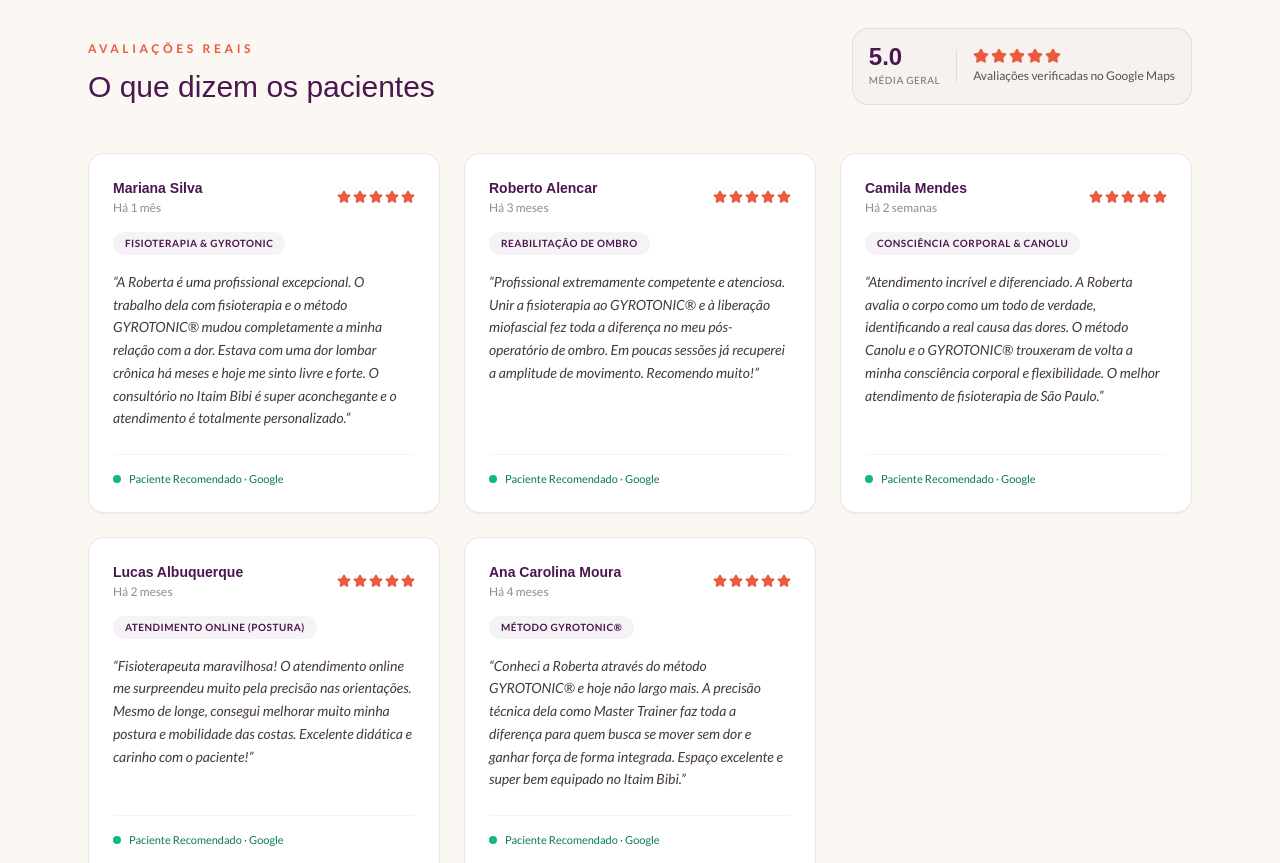
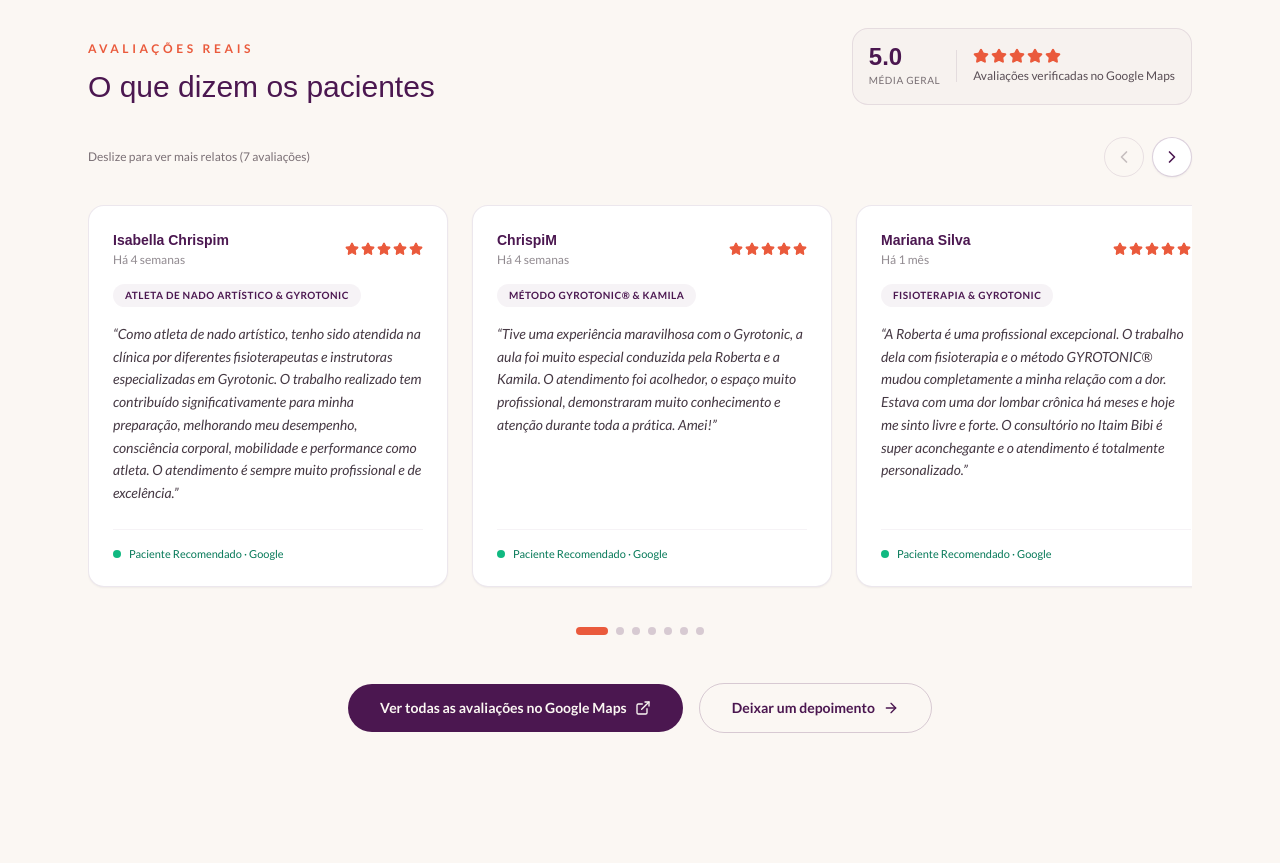
Before and after one commit to unicain/rquinn, a React (Vite) app: page / in a window 1280 px wide. Shown: the part 5380-6243 px from the top of the page. Built offline with nearby package versions, Linux system fonts and the light colour scheme; no server answers; the HTML template or start-up script is replaced by a standard one; a web font is replaced by a local one.

Commit message:
feat: add new patient testimonials
Update site content with two new reviews and introduce a carousel component for the testimonials section.

```diff
--- a/index.html
+++ b/index.html
@@ -51,11 +51,39 @@
         "aggregateRating": {
           "@type": "AggregateRating",
           "ratingValue": "5.0",
-          "reviewCount": "23",
+          "reviewCount": "25",
           "bestRating": "5",
           "worstRating": "1"
         },
         "review": [
+          {
+            "@type": "Review",
+            "author": {
+              "@type": "Person",
+              "name": "Isabella Chrispim"
+            },
+            "datePublished": "2026-08-25",
+            "reviewBody": "Como atleta de nado artístico, tenho sido atendida na clínica por diferentes fisioterapeutas e instrutoras especializadas em Gyrotonic. O trabalho realizado tem contribuído significativamente para minha preparação, melhorando meu desempenho, consciência corporal, mobilidade e performance como atleta. O atendimento é sempre muito profissional e de excelência.",
+            "reviewRating": {
+              "@type": "Rating",
+              "ratingValue": "5",
+              "bestRating": "5"
+            }
+          },
+          {
+            "@type": "Review",
+            "author": {
+              "@type": "Person",
+              "name": "ChrispiM"
+            },
+            "datePublished": "2026-08-25",
+            "reviewBody": "Tive uma experiência maravilhosa com o Gyrotonic, a aula foi muito especial conduzida pela Roberta e a Kamila. O atendimento foi acolhedor, o espaço muito bem profissional demonstrou muito conhecimento e atenção durante toda a prática. Amei",
+            "reviewRating": {
+              "@type": "Rating",
+              "ratingValue": "5",
+              "bestRating": "5"
+            }
+          },
           {
             "@type": "Review",
             "author": {
--- a/src/components/Depoimentos.tsx
+++ b/src/components/Depoimentos.tsx
@@ -1,7 +1,22 @@
-import { Star, ArrowRight, ExternalLink } from "lucide-react";
+import { useState, useRef, useEffect, useCallback } from "react";
+import { Star, ArrowRight, ExternalLink, ChevronLeft, ChevronRight } from "lucide-react";
 import { GOOGLE_MAPS_URL } from "../data/site";
 
 const DEPOIMENTOS = [
+  {
+    nome: "Isabella Chrispim",
+    tratamento: "Atleta de Nado Artístico & Gyrotonic",
+    relato:
+      "Como atleta de nado artístico, tenho sido atendida na clínica por diferentes fisioterapeutas e instrutoras especializadas em Gyrotonic. O trabalho realizado tem contribuído significativamente para minha preparação, melhorando meu desempenho, consciência corporal, mobilidade e performance como atleta. O atendimento é sempre muito profissional e de excelência.",
+    tempo: "Há 4 semanas",
+  },
+  {
+    nome: "ChrispiM",
+    tratamento: "Método GYROTONIC® & Kamila",
+    relato:
+      "Tive uma experiência maravilhosa com o Gyrotonic, a aula foi muito especial conduzida pela Roberta e a Kamila. O atendimento foi acolhedor, o espaço muito profissional, demonstraram muito conhecimento e atenção durante toda a prática. Amei!",
+    tempo: "Há 4 semanas",
+  },
   {
     nome: "Mariana Silva",
     tratamento: "Fisioterapia & Gyrotonic",
@@ -40,9 +55,70 @@
 ];
 
 export default function Depoimentos() {
+  const scrollContainerRef = useRef<HTMLDivElement>(null);
+  const [canScrollLeft, setCanScrollLeft] = useState(false);
+  const [canScrollRight, setCanScrollRight] = useState(true);
+  const [activeIndex, setActiveIndex] = useState(0);
+
+  const updateScrollState = useCallback(() => {
+    const el = scrollContainerRef.current;
+    if (!el) return;
+
+    setCanScrollLeft(el.scrollLeft > 10);
+    setCanScrollRight(el.scrollLeft + el.clientWidth < el.scrollWidth - 10);
+
+    const firstCard = el.firstElementChild as HTMLElement | null;
+    if (firstCard) {
+      const cardWidth = firstCard.offsetWidth + 24; // largura + gap
+      const index = Math.round(el.scrollLeft / cardWidth);
+      setActiveIndex(Math.min(Math.max(index, 0), DEPOIMENTOS.length - 1));
+    }
+  }, []);
+
+  useEffect(() => {
+    const el = scrollContainerRef.current;
+    if (!el) return;
+
+    updateScrollState();
+    el.addEventListener("scroll", updateScrollState, { passive: true });
+    window.addEventListener("resize", updateScrollState);
+
+    return () => {
+      el.removeEventListener("scroll", updateScrollState);
+      window.removeEventListener("resize", updateScrollState);
+    };
+  }, [updateScrollState]);
+
+  const scroll = (direction: "left" | "right") => {
+    const el = scrollContainerRef.current;
+    if (!el) return;
+
+    const firstCard = el.firstElementChild as HTMLElement | null;
+    const scrollAmount = (firstCard?.offsetWidth || 340) + 24;
+
+    el.scrollBy({
+      left: direction === "left" ? -scrollAmount : scrollAmount,
+      behavior: "smooth",
+    });
+  };
+
+  const scrollToIndex = (index: number) => {
+    const el = scrollContainerRef.current;
+    if (!el) return;
+
+    const firstCard = el.firstElementChild as HTMLElement | null;
+    const cardWidth = (firstCard?.offsetWidth || 340) + 24;
+
+    el.scrollTo({
+      left: index * cardWidth,
+      behavior: "smooth",
+    });
+  };
+
   return (
     <section id="depoimentos" className="bg-cream py-20 text-ink">
       <div className="mx-auto max-w-6xl px-6">
+        {/* Cabeçalho da seção */}
         <div className="flex flex-col items-start justify-between gap-6 md:flex-row md:items-end">
           <div>
             <p className="text-xs font-bold uppercase tracking-[0.3em] text-coral">
@@ -80,11 +156,49 @@
           </div>
         </div>
 
-        <div className="mt-12 grid gap-6 sm:grid-cols-2 lg:grid-cols-3">
-          {DEPOIMENTOS.map((depoimento) => (
+        {/* Barra de controles do carrossel */}
+        <div className="mt-8 flex items-center justify-between">
+          <p className="text-xs text-ink/60">
+            Deslize para ver mais relatos ({DEPOIMENTOS.length} avaliações)
+          </p>
+
+          <div className="flex items-center gap-2">
+            <button
+              onClick={() => scroll("left")}
+              disabled={!canScrollLeft}
+              aria-label="Depoimento anterior"
+              className={`flex h-10 w-10 items-center justify-center rounded-full border transition-all ${
+                canScrollLeft
+                  ? "border-roxo/20 bg-white text-roxo shadow-sm hover:border-roxo hover:bg-roxo hover:text-cream cursor-pointer"
+                  : "border-roxo/10 bg-transparent text-ink/25 cursor-not-allowed"
+              }`}
+            >
+              <ChevronLeft className="h-5 w-5" />
+            </button>
+            <button
+              onClick={() => scroll("right")}
+              disabled={!canScrollRight}
+              aria-label="Próximo depoimento"
+              className={`flex h-10 w-10 items-center justify-center rounded-full border transition-all ${
+                canScrollRight
+                  ? "border-roxo/20 bg-white text-roxo shadow-sm hover:border-roxo hover:bg-roxo hover:text-cream cursor-pointer"
+                  : "border-roxo/10 bg-transparent text-ink/25 cursor-not-allowed"
+              }`}
+            >
+              <ChevronRight className="h-5 w-5" />
+            </button>
+          </div>
+        </div>
+
+        {/* Carrossel com Scroll Snap nativo e touch-swipe suave */}
+        <div
+          ref={scrollContainerRef}
+          className="mt-6 flex gap-6 overflow-x-auto pb-4 pt-1 snap-x snap-mandatory scroll-smooth [scrollbar-width:none] [-ms-overflow-style:none] [&::-webkit-scrollbar]:hidden"
+        >
+          {DEPOIMENTOS.map((depoimento, index) => (
             <div
               key={depoimento.nome}
-              className="flex flex-col justify-between rounded-2xl border border-roxo/10 bg-white p-6 shadow-sm transition-all hover:-translate-y-1 hover:shadow-md"
+              className="flex w-[88vw] sm:w-[360px] md:w-[350px] lg:w-[360px] flex-shrink-0 snap-start flex-col justify-between rounded-2xl border border-roxo/10 bg-white p-6 shadow-sm transition-all hover:-translate-y-1 hover:shadow-md"
             >
               <div>
                 <div className="flex items-center justify-between">
@@ -126,6 +240,23 @@
           ))}
         </div>
 
+        {/* Indicadores de bolinhas (Dots) */}
+        <div className="mt-6 flex items-center justify-center gap-2">
+          {DEPOIMENTOS.map((depoimento, idx) => (
+            <button
+              key={depoimento.nome}
+              onClick={() => scrollToIndex(idx)}
+              aria-label={`Ir para depoimento ${idx + 1} de ${depoimento.nome}`}
+              className={`h-2 rounded-full transition-all ${
+                idx === activeIndex
+                  ? "w-8 bg-coral"
+                  : "w-2 bg-roxo/20 hover:bg-roxo/40"
+              }`}
+            />
+          ))}
+        </div>
+
+        {/* Botões de Ação para o Google Maps */}
         <div className="mt-12 flex flex-col items-center justify-center gap-4 sm:flex-row">
           <a
             href={GOOGLE_MAPS_URL}
```
